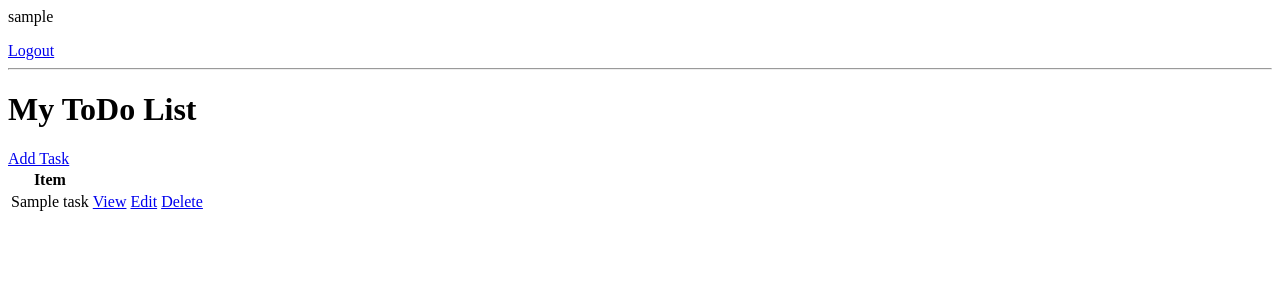
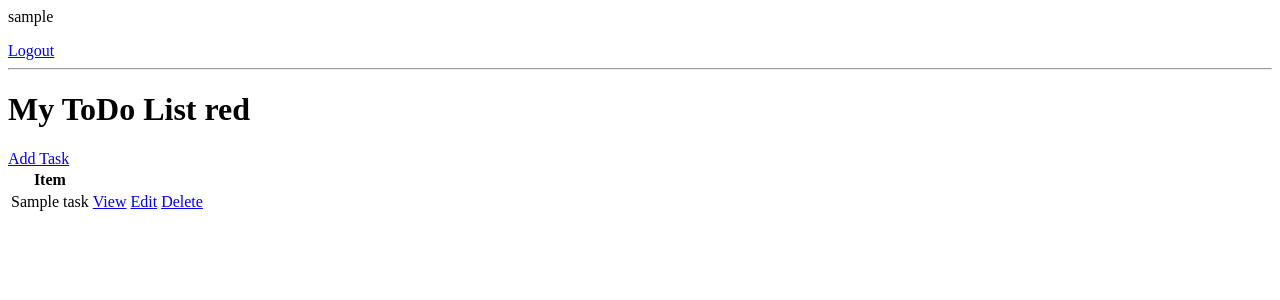
Before and after one commit to gautamsood15/Taskie, a Django app: page / in a window 1280 px wide. Shown: the top 300 px of the page. Run offline with Django 3.2, Linux system fonts and the light colour scheme; a user stored in the database is signed in; tables that the repository leaves empty hold one stand-in row (values such as "Sample post").

Commit message:
adding context to template

```diff
--- a/base/templates/base/task_list.html
+++ b/base/templates/base/task_list.html
@@ -9,7 +9,7 @@
 
 
 <hr>
-<h1>My ToDo List</h1>
+<h1>My ToDo List {{color}}</h1>
 
 
 <a href="{% url 'task-create' %}">Add Task</a>
```
